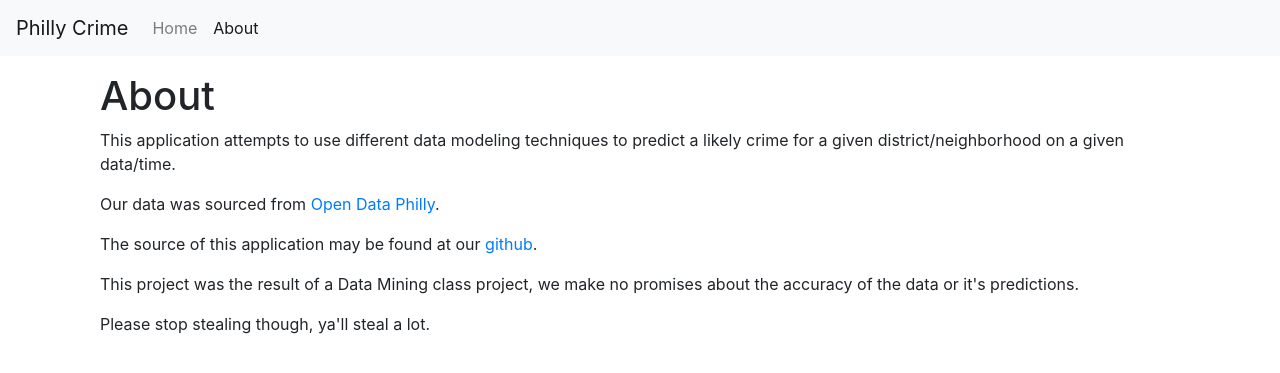
After one commit to cfh294/philly-crime, a Flask app: page /about in a window 1280 px wide. The commit adds this page. Shown: the top 373 px of the page. Run offline with Flask 2, Linux system fonts and the light colour scheme; parts of the project's set-up code (start-up, migrations or seed data) failed here and were passed over; some libraries are stand-ins or nearby versions.

Commit message:
Added about

```diff
--- a/web-app/main.py
+++ b/web-app/main.py
@@ -5,7 +5,16 @@ import pickle
 from datetime import datetime, timedelta
 from flask import Flask, render_template, make_response, jsonify, request
 from sqlalchemy import func, between, and_
-from models import db, District, Neighborhood, CrimeModel, CrimeHourClass, CrimeClassifier, CrimeIncident, CrimeIncidentSimple
+from models import (
+    db,
+    District,
+    Neighborhood,
+    CrimeModel,
+    CrimeHourClass,
+    CrimeClassifier,
+    CrimeIncident,
+    CrimeIncidentSimple,
+)
 
 _philly_x = -75.1652
 _philly_y = 39.9526
@@ -21,20 +30,29 @@ def get_date_str(in_datetime=datetime.now()):
 
 def get_incidents(in_polygon, crime_type):
     bound = datetime.now() - timedelta(days=10)
-    geojson = db.session.query(func.ST_AsGeoJSON(CrimeIncidentSimple.c.geom).label("json")).filter(
-        and_(
-            func.ST_Contains(in_polygon, CrimeIncidentSimple.c.geom),
-            CrimeIncidentSimple.c.dispatch_date_time >= bound,
-            CrimeIncidentSimple.c.crime_type == crime_type
+    geojson = (
+        db.session.query(func.ST_AsGeoJSON(CrimeIncidentSimple.c.geom).label("json"))
+        .filter(
+            and_(
+                func.ST_Contains(in_polygon, CrimeIncidentSimple.c.geom),
+                CrimeIncidentSimple.c.dispatch_date_time >= bound,
+                CrimeIncidentSimple.c.crime_type == crime_type,
+            )
         )
-    ).all()
-    return {"type": "FeatureCollection", "features": [json.loads(f.json) for f in geojson]}
+        .all()
+    )
+    return {
+        "type": "FeatureCollection",
+        "features": [json.loads(f.json) for f in geojson],
+    }
 
 
 def get_all_geoms():
     districts = db.session.query(District).order_by(District.id).all()
     neighborhoods = db.session.query(Neighborhood).order_by(Neighborhood.name).all()
-    classifier_info = db.session.query(CrimeClassifier).order_by(CrimeClassifier.id).all()
+    classifier_info = (
+        db.session.query(CrimeClassifier).order_by(CrimeClassifier.id).all()
+    )
     return districts, neighborhoods, classifier_info
 
 
@@ -75,7 +93,9 @@ def get_page_data(id, model, area_type):
         )
         geojson = json.loads(geojson)
 
-        points = get_incidents(db.session.query(model.geom).filter_by(id=id).scalar(), prediction)
+        points = get_incidents(
+            db.session.query(model.geom).filter_by(id=id).scalar(), prediction
+        )
 
         g = db.session.query(func.ST_X(g).label("x"), func.ST_Y(g).label("y")).first()
         x, y = g.x, g.y
@@ -92,7 +112,7 @@ def get_page_data(id, model, area_type):
             neighborhoods=neighborhoods,
             classifiers=classifiers,
             selected_classifier=classifier,
-            points=points
+            points=points,
         )
     else:
         return make_response(f"<h2>ID {id} not found.", 404)
@@ -121,8 +141,13 @@ def index():
         districts=districts,
         neighborhoods=neighborhoods,
         classifiers=classifiers,
-        selected_classifer=""
+        selected_classifer="",
     )
+
+
+@app.route("/about")
+def about():
+    return render_template("about.html")
 
 
 if __name__ == "__main__":
--- /dev/null
+++ b/web-app/templates/about.html
@@ -0,0 +1,25 @@
+{% extends "layout.html" %}
+{% block add_head %}
+<link rel="stylesheet" href="{{ url_for('static', filename='css/map.css') }}" />
+<script type="text/javascript" src="{{ url_for('static', filename='js/leaflet-ajax.min.js') }}"></script>
+{% endblock %}
+{% block content %}
+<div class="container">
+    <div class="row">
+        <div class="col-md-12">
+            <h1>About</h1>
+            <p>This application attempts to use different data modeling techniques to predict a likely crime for a given
+                district/neighborhood on a given data/time.</p>
+            <p>Our data was sourced from <a href="https://www.opendataphilly.org/">Open Data Philly</a>.</p>
+            <p>The source of this application may be found at our <a
+                    href="https://github.com/cfh294/philly-crime">github</a>.</p>
+            <p>This project was the result of a Data Mining class project, we make no promises about the accuracy of the
+                data or it's predictions.</p>
+            <p>Please stop stealing though, ya'll steal a lot.</p>
+        </div>
+    </div>
+</div>
+<script>
+    $("#about").addClass("active");
+</script>
+{% endblock %}
--- a/web-app/templates/index.html
+++ b/web-app/templates/index.html
@@ -165,6 +165,7 @@
 
                     });
                 });
+                $("#home").addClass("active");
 
 
             </script>
--- a/web-app/templates/layout.html
+++ b/web-app/templates/layout.html
@@ -1,29 +1,39 @@
 <!DOCTYPE html>
 <html lang="en">
+
 <head>
     <meta charset="utf-8">
     <meta name="viewport" content="width=device-width, initial-scale=1, shrink-to-fit=no">
     <title>Philadelphia Crime Predictor</title>
     <script src="https://kit.fontawesome.com/c82918c2ca.js" crossorigin="anonymous"></script>
-        <link rel="stylesheet" href="https://maxcdn.bootstrapcdn.com/bootstrap/4.0.0/css/bootstrap.min.css" integrity="sha384-Gn5384xqQ1aoWXA+058RXPxPg6fy4IWvTNh0E263XmFcJlSAwiGgFAW/dAiS6JXm" crossorigin="anonymous">
-        <script src="https://code.jquery.com/jquery-3.5.0.min.js" integrity="sha256-xNzN2a4ltkB44Mc/Jz3pT4iU1cmeR0FkXs4pru/JxaQ=" crossorigin="anonymous"></script>
-        <script src="https://cdnjs.cloudflare.com/ajax/libs/popper.js/1.12.9/umd/popper.min.js" integrity="sha384-ApNbgh9B+Y1QKtv3Rn7W3mgPxhU9K/ScQsAP7hUibX39j7fakFPskvXusvfa0b4Q" crossorigin="anonymous"></script>
-        <script src="https://maxcdn.bootstrapcdn.com/bootstrap/4.0.0/js/bootstrap.min.js" integrity="sha384-JZR6Spejh4U02d8jOt6vLEHfe/JQGiRRSQQxSfFWpi1MquVdAyjUar5+76PVCmYl" crossorigin="anonymous"></script>
+    <link rel="stylesheet" href="https://maxcdn.bootstrapcdn.com/bootstrap/4.0.0/css/bootstrap.min.css"
+        integrity="sha384-Gn5384xqQ1aoWXA+058RXPxPg6fy4IWvTNh0E263XmFcJlSAwiGgFAW/dAiS6JXm" crossorigin="anonymous">
+    <script src="https://code.jquery.com/jquery-3.5.0.min.js"
+        integrity="sha256-xNzN2a4ltkB44Mc/Jz3pT4iU1cmeR0FkXs4pru/JxaQ=" crossorigin="anonymous"></script>
+    <script src="https://cdnjs.cloudflare.com/ajax/libs/popper.js/1.12.9/umd/popper.min.js"
+        integrity="sha384-ApNbgh9B+Y1QKtv3Rn7W3mgPxhU9K/ScQsAP7hUibX39j7fakFPskvXusvfa0b4Q" crossorigin="anonymous">
+    </script>
+    <script src="https://maxcdn.bootstrapcdn.com/bootstrap/4.0.0/js/bootstrap.min.js"
+        integrity="sha384-JZR6Spejh4U02d8jOt6vLEHfe/JQGiRRSQQxSfFWpi1MquVdAyjUar5+76PVCmYl" crossorigin="anonymous">
+    </script>
     <link href="https://cdn.jsdelivr.net/npm/select2@4.0.13/dist/css/select2.min.css" rel="stylesheet" />
-        <link href="https://cdnjs.cloudflare.com/ajax/libs/select2-bootstrap-css/1.4.6/select2-bootstrap.min.css" rel="stylesheet" />
+    <link href="https://cdnjs.cloudflare.com/ajax/libs/select2-bootstrap-css/1.4.6/select2-bootstrap.min.css"
+        rel="stylesheet" />
     <script src="https://cdn.jsdelivr.net/npm/select2@4.0.13/dist/js/select2.min.js"></script>
     {% block add_head %}{% endblock %}
 </head>
+
 <body>
     <nav class="navbar navbar-expand-lg navbar-light bg-light">
         <a class="navbar-brand" href="/">Philly Crime</a>
-            <button class="navbar-toggler" type="button" data-toggle="collapse" data-target="#navbarNavAltMarkup" aria-controls="navbarNavAltMarkup" aria-expanded="false" aria-label="Toggle navigation">
+        <button class="navbar-toggler" type="button" data-toggle="collapse" data-target="#navbarNavAltMarkup"
+            aria-controls="navbarNavAltMarkup" aria-expanded="false" aria-label="Toggle navigation">
             <span class="navbar-toggler-icon"></span>
         </button>
         <div class="collapse navbar-collapse" id="navbarNavAltMarkup">
             <div class="navbar-nav">
-                <a class="nav-item nav-link active" href="/">Home <span class="sr-only">(current)</span></a>
-                <a class="nav-item nav-link" href="#">About</a>
+                <a id="home" class="nav-item nav-link" href="/">Home</a>
+                <a id="about" class="nav-item nav-link" href="/about">About</a>
             </div>
         </div>
     </nav>
@@ -31,4 +41,5 @@
         {% block content %}{% endblock %}
     </div>
 </body>
+
 </html>
```
Lines whose indentation alone changed are shown as unchanged.
